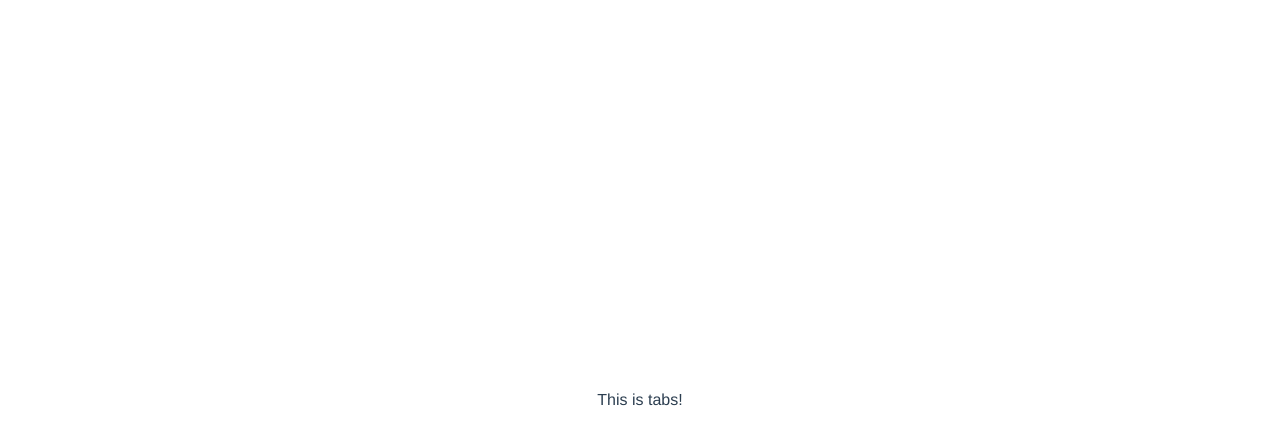
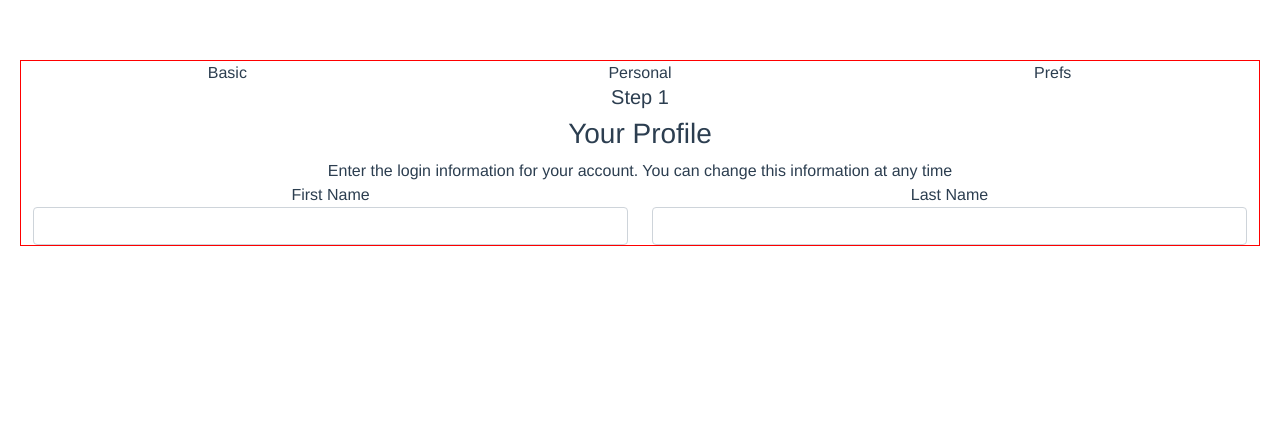
Before and after one commit to AzureDominus/clara-q1, a Vue app in the folder q1/: page / in a window 1280 px wide. Shown: the top 444 px of the page. Built offline with nearby package versions, Linux system fonts and the light colour scheme.

Commit message:
Component files added

```diff
--- a/q1/src/components/Basic.vue
+++ b/q1/src/components/Basic.vue
@@ -1,5 +1,24 @@
 <template>
-  <div>This is basic</div>
+  <div class="tab-content">
+      <div class="row">
+          <div class="col">
+              <h5 class="tab-content-step">Step 1</h5>
+              <h3 class="tab-content-title">Your Profile</h3>
+              <span class="tab-content-desc">Enter the login information for your account.
+                  You can change this information at any time</span>
+          </div>
+      </div>
+      <div class="row">
+        <div class="col-6">
+            <label for="fname">First Name</label>
+            <input id="fname" class="tab-container-input form-control">
+        </div>
+        <div class="col-6">
+            <label for="lname">Last Name</label>
+            <input id="lname" class="tab-container-input form-control">
+        </div>
+      </div>
+  </div>
 </template>
 
 <script>
@@ -8,6 +27,6 @@ export default {
 }
 </script>
 
-<style scoped lang="sass">
+<style scoped lang="scss">
 
 </style>
--- a/q1/src/components/Tabs.vue
+++ b/q1/src/components/Tabs.vue
@@ -1,13 +1,37 @@
 <template>
-  <div>This is tabs!</div>
+<div class="container-fluid">
+    <div class="row">
+        <div class="tab-bar col">Basic</div>
+        <div class="tab-bar col">Personal</div>
+        <div class="tab-bar col">Prefs</div>
+    </div>
+    <div class="row">
+      <div class="tab-view-body">
+          <Basic></Basic>
+      </div>
+    </div>
+</div>
 </template>
 
 <script>
+import Basic from './Basic.vue'
 export default {
+  components: { Basic },
     name: 'Tabs',
 }
 </script>
 
-<style scoped lang="sass">
+<style scoped lang="scss">
+
+    .tab- {
+        &.bar {
+            padding: 20px;
+            border: 1px solid black;
+        }
+
+        &.view-body {
+            padding: 20px 40px 30px 40px;
+        }
+    }
 
 </style>
--- a/q1/src/views/SignUp.vue
+++ b/q1/src/views/SignUp.vue
@@ -1,5 +1,5 @@
 <template>
-  <div class="tab-container">
+  <div class="tab-view">
       <Tabs></Tabs>
   </div>
 </template>
@@ -13,11 +13,11 @@ export default {
 </script>
 
 <style lang="scss">
-    .tab-container {
-        height: 100vh;
+    .tab-view {
         display: flex;
         flex-flow: column nowrap;
-        justify-content: center;
+        margin: 60px 20px 30px 20px;
+        border: 1px solid red;
     }
 
 </style>
```
